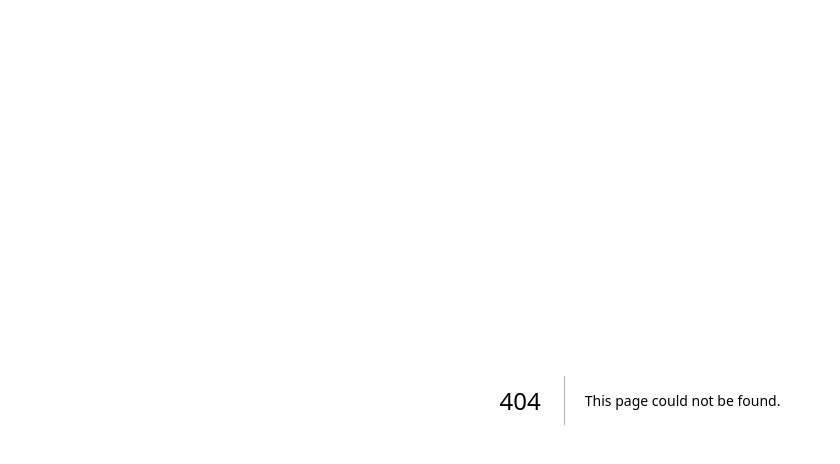
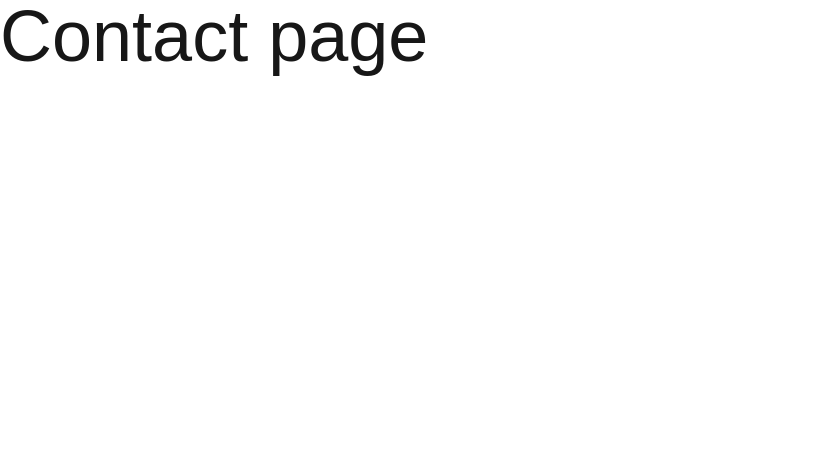
Before and after one commit to DuvanSmithMR/app-redux, a Next.js app: page /contact in a window 1280 px wide. Before the commit this address had no page. Shown: the top 464 px of the page, without its empty margins (0-840 px from the left). Built offline with nearby package versions, Linux system fonts and the light colour scheme.

Commit message:
Prueba pages

```diff
--- /dev/null
+++ b/app/about/page.tsx
@@ -0,0 +1,7 @@
+export default function AboutPage(){
+    return (
+        <>
+            <span className="text-7xl">About page</span>
+        </>
+    );
+}
--- /dev/null
+++ b/app/contact/page.tsx
@@ -0,0 +1,7 @@
+export default function ContactPage(){
+    return (
+        <>
+            <span className="text-7xl">Contact page</span>
+        </>
+    );
+}
--- /dev/null
+++ b/app/pricing/page.tsx
@@ -0,0 +1,7 @@
+export default function PricingPage(){
+    return (
+        <>
+            <span className="text-7xl">Pricing page</span>
+        </>
+    );
+}
```
